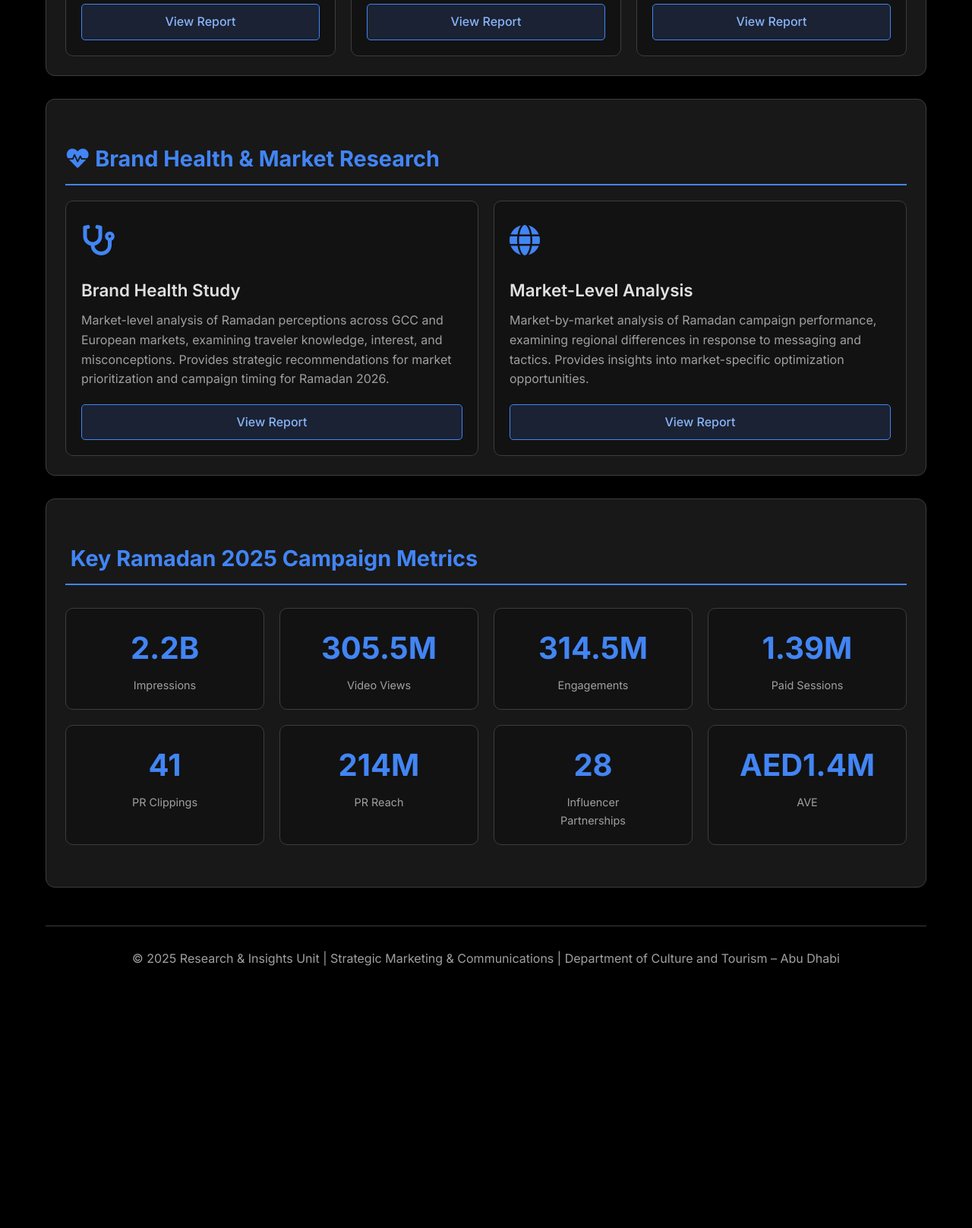
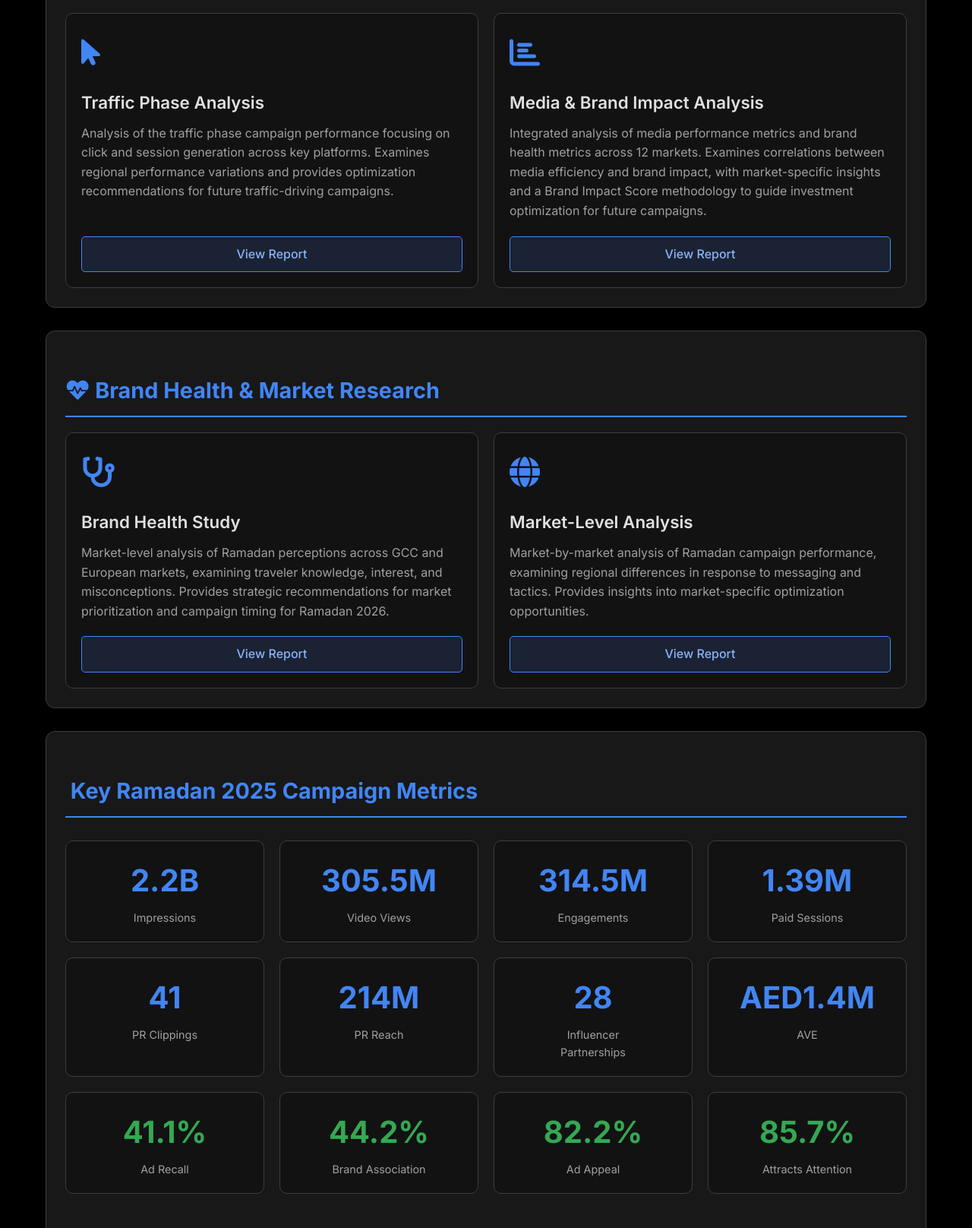
Before and after one commit to studiorns/RamadanRepository, a plain HTML site: page index.html in a window 1280 px wide. Shown: the part 1495-3111 px from the top of the page at 76% size. Before the commit the page ends 2799 px from the top, so only its background shows below. Drawn offline with Linux system fonts and the light colour scheme.

Commit message:
Add files via upload

```diff
--- a/index.html
+++ b/index.html
@@ -87,6 +87,11 @@
             margin-top: 20px;
         }
 
+        /* Specific 2x2 grid for Paid Media section */
+        #paid-media .card-grid {
+            grid-template-columns: repeat(2, 1fr);
+        }
+
         .card {
             background-color: var(--card-bg);
             border-radius: 10px;
@@ -148,6 +153,11 @@
             margin: 30px 0;
         }
 
+        /* Brand metrics styling */
+        .metric-card-brand .metric-value {
+            color: var(--secondary); /* Green color for brand metrics */
+        }
+
         .metric-card {
             background-color: var(--card-bg);
             border-radius: 10px;
@@ -188,7 +198,7 @@
         }
 
         @media screen and (max-width: 768px) {
-            .card-grid {
+            .card-grid, #paid-media .card-grid {
                 grid-template-columns: 1fr;
             }
 
@@ -417,6 +427,15 @@
                     </div>
                     <a href="traffic_phase_analysis_final.html" class="card-link">View Report</a>
                 </div>
+
+                <div class="card">
+                    <div class="card-icon"><i class="fas fa-chart-bar"></i></div>
+                    <div class="card-title">Media & Brand Impact Analysis</div>
+                    <div class="card-description">
+                        Integrated analysis of media performance metrics and brand health metrics across 12 markets. Examines correlations between media efficiency and brand impact, with market-specific insights and a Brand Impact Score methodology to guide investment optimization for future campaigns.
+                    </div>
+                    <a href="media_brand_impact_analysis.html" class="card-link">View Report</a>
+                </div>
             </div>
         </section>
 
@@ -478,6 +497,24 @@
                     <div class="metric-value">AED1.4M</div>
                     <div class="metric-label">AVE</div>
                 </div>
+
+                <!-- Brand Health Metrics -->
+                <div class="metric-card metric-card-brand">
+                    <div class="metric-value">41.1%</div>
+                    <div class="metric-label">Ad Recall</div>
+                </div>
+                <div class="metric-card metric-card-brand">
+                    <div class="metric-value">44.2%</div>
+                    <div class="metric-label">Brand Association</div>
+                </div>
+                <div class="metric-card metric-card-brand">
+                    <div class="metric-value">82.2%</div>
+                    <div class="metric-label">Ad Appeal</div>
+                </div>
+                <div class="metric-card metric-card-brand">
+                    <div class="metric-value">85.7%</div>
+                    <div class="metric-label">Attracts Attention</div>
+                </div>
             </div>
         </section>
 
```
